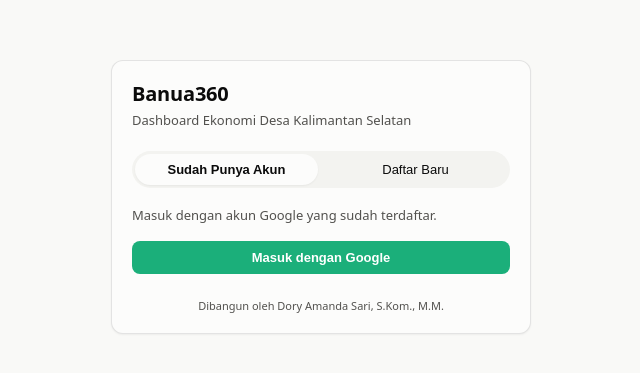
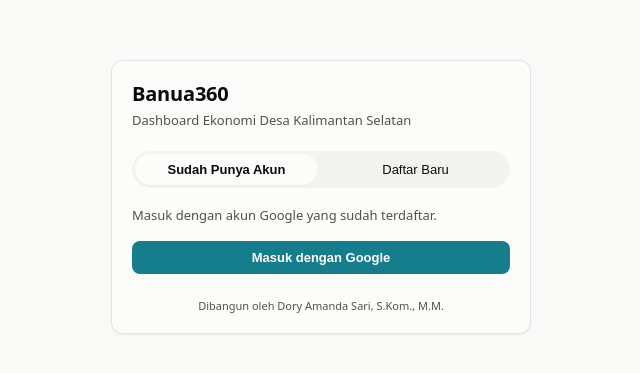
Before and after one commit to uptdppled/dashboard-ekonomi-desa, a React (Vite) app in the folder web/: page /analisis in a window 1280 px wide. Shown: the part 203-576 px from the top of the page, without its empty margins (319-959 px from the left). Built offline with nearby package versions, Linux system fonts and the light colour scheme; no server answers.

Commit message:
Apply Banua360 brand palette (Navy/Teal/Aqua/Banua Blue) to app chrome and charts

```diff
--- a/web/src/colors.js
+++ b/web/src/colors.js
@@ -36,6 +36,10 @@ export const QUADRAN_COLORS = {
   },
 };
 
-// Single-series chart accent (bars, primary series)
-export const ACCENT = { light: '#1baf7a', dark: '#199e70' };
-export const ACCENT_SECONDARY = { light: '#2a78d6', dark: '#3987e5' };
+// Single-series chart accent (bars, primary series) - Banua360 brand Teal,
+// swapping to the brighter Aqua in dark mode since that pairing only needs
+// to read against the dark panel surface (not against overlaid white text,
+// like a button would), where Aqua's contrast is actually strong; validated
+// with the dataviz skill's scripts/validate_palette.js.
+export const ACCENT = { light: '#167D8D', dark: '#2BB3A3' };
+export const ACCENT_SECONDARY = { light: '#123B5D', dark: '#4a80b0' };
--- a/web/src/components/Sidebar.jsx
+++ b/web/src/components/Sidebar.jsx
@@ -6,7 +6,7 @@ import { useAuth, ROLE_LABEL } from '../auth';
 // below; `roles: [...]` restricts further (admin-only tools).
 const NAV = [
   { to: '/', label: 'Dashboard', icon: '▦', end: true },
-  { to: '/indeks-desa', label: 'Indeks Desa', icon: '◆' },
+  { to: '/indeks-desa', label: 'BANUA INDEX', icon: '◆' },
   { to: '/dimensi-ekonomi', label: 'Dimensi Ekonomi', icon: '▤' },
   { to: '/potensi-desa', label: 'Potensi Desa', icon: '⬢' },
   { to: '/profil-desa', label: 'Profil Desa', icon: '⌂' },
--- a/web/src/index.css
+++ b/web/src/index.css
@@ -10,11 +10,11 @@
   --text-faint: #898781;
   --gridline: #e1e0d9;
 
-  --accent: #1baf7a;
-  --accent-ink: #0d6b49;
-  --accent-soft: #e4f5ee;
-  --info: #2a78d6;
-  --info-soft: #e7f0fc;
+  --accent: #167D8D;
+  --accent-ink: #0d5b66;
+  --accent-soft: #e2f1f2;
+  --info: #123B5D;
+  --info-soft: #e7ebf1;
 
   --good: #0ca30c;
   --good-soft: #e5f6e5;
@@ -57,11 +57,11 @@
     --text-faint: #898781;
     --gridline: #2c2c2a;
 
-    --accent: #1baf7a;
-    --accent-ink: #6fe0b8;
-    --accent-soft: rgba(27, 175, 122, 0.16);
-    --info: #3987e5;
-    --info-soft: rgba(57, 135, 229, 0.16);
+    --accent: #167D8D;
+    --accent-ink: #5cd6c4;
+    --accent-soft: rgba(43, 179, 163, 0.16);
+    --info: #6f93bb;
+    --info-soft: rgba(111, 147, 187, 0.16);
 
     --good: #0ca30c;
     --good-soft: rgba(12, 163, 12, 0.18);
@@ -99,11 +99,11 @@
   --text-faint: #898781;
   --gridline: #2c2c2a;
 
-  --accent: #1baf7a;
-  --accent-ink: #6fe0b8;
-  --accent-soft: rgba(27, 175, 122, 0.16);
-  --info: #3987e5;
-  --info-soft: rgba(57, 135, 229, 0.16);
+  --accent: #167D8D;
+  --accent-ink: #5cd6c4;
+  --accent-soft: rgba(43, 179, 163, 0.16);
+  --info: #6f93bb;
+  --info-soft: rgba(111, 147, 187, 0.16);
 
   --good: #0ca30c;
   --good-soft: rgba(12, 163, 12, 0.18);
@@ -203,7 +203,7 @@ body {
 .sidebar {
   width: var(--sidebar-w);
   flex-shrink: 0;
-  background: #0f2540;
+  background: #0B263D;
   color: #c9d6e3;
   display: flex;
   flex-direction: column;
@@ -238,7 +238,7 @@ body {
 }
 
 .sidebar a:hover { background: rgba(255, 255, 255, 0.06); color: #fff; }
-.sidebar a.active { background: #16345c; color: #fff; font-weight: 600; }
+.sidebar a.active { background: #167D8D; color: #fff; font-weight: 600; }
 .sidebar-icon { width: 18px; text-align: center; opacity: 0.9; }
 
 .sidebar-footer {
--- a/web/src/pages/IndeksDesa.jsx
+++ b/web/src/pages/IndeksDesa.jsx
@@ -31,7 +31,7 @@ export default function IndeksDesa() {
   return (
     <div>
       <div className="page-header">
-        <h1 className="page-title">Indeks Desa</h1>
+        <h1 className="page-title">BANUA INDEX</h1>
         <p className="page-desc">
           Ringkasan 6 dimensi Indeks Desa (Permendesa 9/2024) se-Kalimantan Selatan, tahun 2026.
         </p>
```
